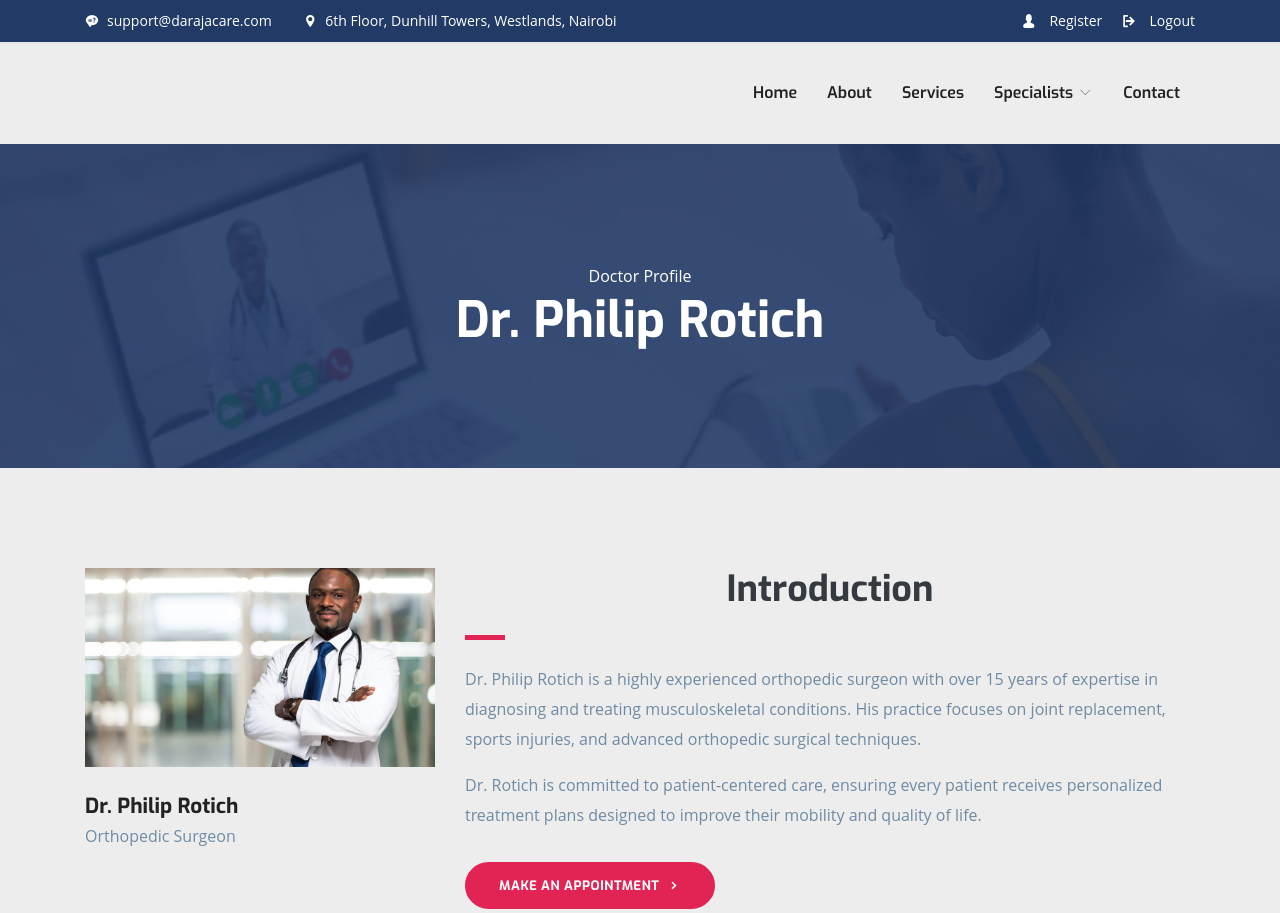
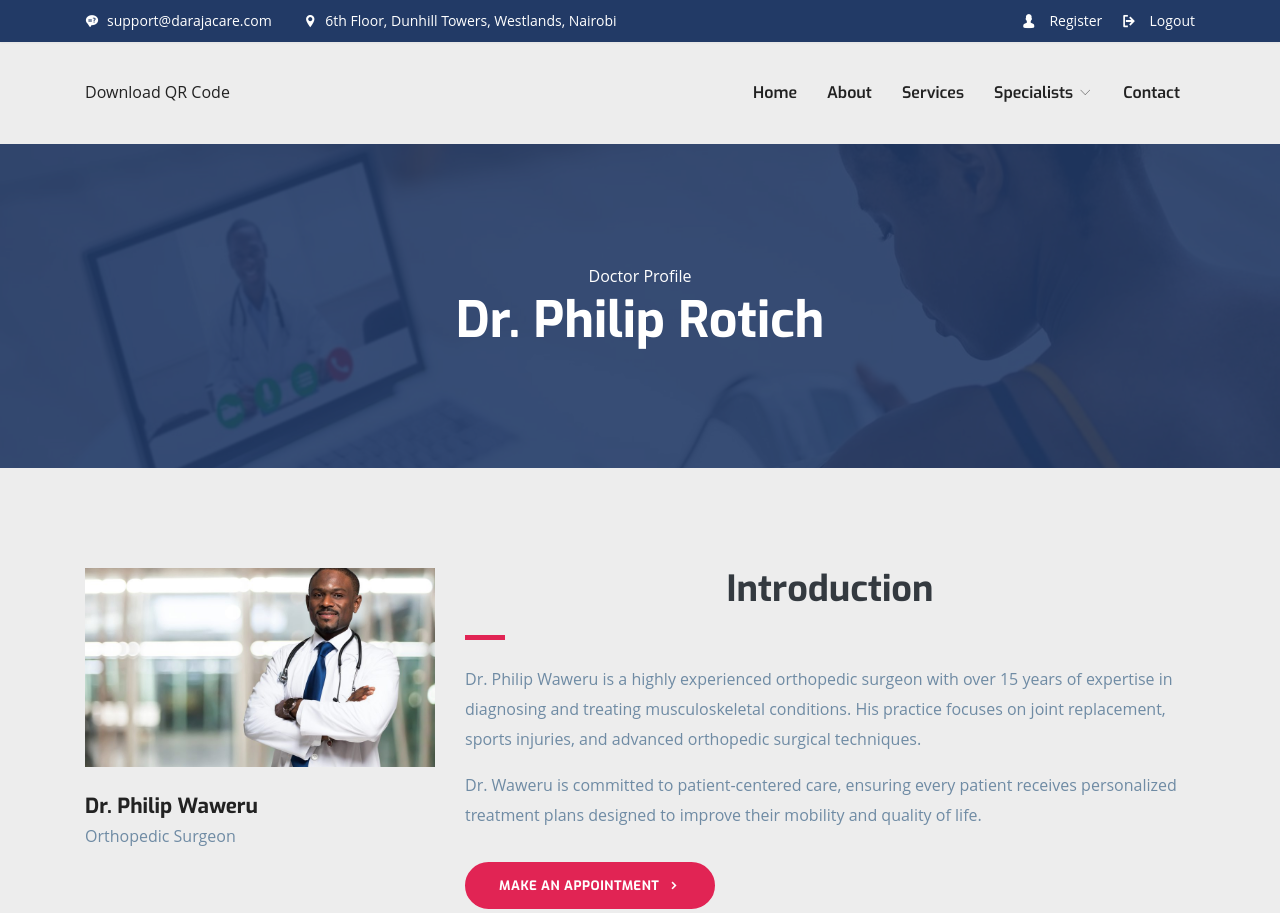
Before and after one commit to Annsrutto/telemedicine, a Django app: page /doctor/ in a window 1280 px wide. Shown: the top 913 px of the page. Run offline with Django 4.2, Linux system fonts and the light colour scheme; parts of the project's set-up code (start-up, migrations or seed data) failed here and were passed over; some libraries are stand-ins or nearby versions.

Commit message:
QR Code generation

```diff
--- a/telemed_app/urls.py
+++ b/telemed_app/urls.py
@@ -20,4 +20,6 @@ urlpatterns = [
     path('pay/', views.pay, name='pay'), # view the payment form
     path('stk/', views.stk, name='stk'), # send the stk push prompt
     path('token/', views.token, name='token'), # generate the token for that particular transaction
+    # path('qr/', views.generate_qr, name='generate_qr'), # QR code generation
+    path('qr/download/', views.generate_qr_download, name='generate_qr_download'), #Downloadable QRCode
 ]
--- a/telemed_app/views.py
+++ b/telemed_app/views.py
@@ -1,5 +1,7 @@
 import requests
 import json
+
+import qrcode
 
 from django.http import HttpResponse
 from django.shortcuts import render, redirect, get_object_or_404
@@ -8,6 +10,11 @@ from .models import Appointment, Department, Doctor, Contact, UploadedImage
 from django.contrib import messages
 from django.contrib.auth.decorators import login_required
 from telemed_app.credentials import LipanaMpesaPpassword, MpesaAccessToken
+
+from io import BytesIO
+from django.http import HttpResponse
+from django.conf import settings
+
 
 
 # Create your views here.
@@ -54,7 +61,7 @@ def contact(request):
     else:
         return render(request, 'pages/contact.html')
 
-@login_required(login_url='user_auth:login')
+# @login_required(login_url='user_auth:login')
 def appointments(request):
     """Contains form for booking appointments"""
     # Check if its a POST method
@@ -85,7 +92,7 @@ def appointments(request):
         return render(request, 'pages/appointment.html', context)
 
 # Retrieve all appointments
-@login_required(login_url='user_auth:login')
+# @login_required(login_url='user_auth:login')
 def display_appointments(request):
     """Displays all appointments"""
     # Create variable for storing appointments
@@ -202,3 +209,35 @@ def stk(request):
         # return HttpResponse("Payment successful")
 
         return redirect('telemed_app:appointments')
+
+# # QR Code Generation
+# def generate_qr(request):
+#     """Generate a QR code for the website URL"""
+#     website_url = request.build_absolute_uri("/")  # Get the base URL of your website
+
+#     qr = qrcode.QRCode(
+#         version=1,
+#         error_correction=qrcode.constants.ERROR_CORRECT_L,
+#         box_size=10,
+#         border=4,
+#     )
+#     qr.add_data(website_url)
+#     qr.make(fit=True)
+
+#     img = qr.make_image(fill_color="black", back_color="white")
+
+#     buffer = BytesIO()
+#     img.save(buffer, format="PNG")
+#     return HttpResponse(buffer.getvalue(), content_type="image/png")
+
+# Downaloadable QR Code
+def generate_qr_download(request):
+    """Generate and download a QR code for the website URL"""
+    website_url = request.build_absolute_uri("/")
+    qr = qrcode.make(website_url)
+
+    buffer = BytesIO()
+    qr.save(buffer, format="PNG")
+    response = HttpResponse(buffer.getvalue(), content_type="image/png")
+    response["Content-Disposition"] = 'attachment; filename="website_qr.png"'
+    return response
--- a/templates/pages/base.html
+++ b/templates/pages/base.html
@@ -33,6 +33,7 @@
 <body id="top">
 
 {% include 'pages/header.html' %}
+
 
 {% block content %}
   {% if messages %}
--- a/templates/pages/doctor.html
+++ b/templates/pages/doctor.html
@@ -34,7 +34,7 @@
 					<img src="{% static 'assets/images/team/1.jpg' %}" alt="" class="img-fluid w-100">
 
 					<div class="info-block mt-4">
-						<h4 class="mb-0">Dr. Philip Rotich</h4>
+						<h4 class="mb-0">Dr. Philip Waweru</h4>
 						<p>Orthopedic Surgeon</p>
 
 						<!-- <ul class="list-inline mt-4 doctor-social-links">
@@ -52,8 +52,8 @@
 				<div class="doctor-details mt-4 mt-lg-0">
 					<h2 class="text-md text-dark">Introduction</h2>
 					<div class="divider my-4"></div>
-					<p>Dr. Philip Rotich is a highly experienced orthopedic surgeon with over 15 years of expertise in diagnosing and treating musculoskeletal conditions. His practice focuses on joint replacement, sports injuries, and advanced orthopedic surgical techniques.</p>
-					<p>Dr. Rotich is committed to patient-centered care, ensuring every patient receives personalized treatment plans designed to improve their mobility and quality of life.</p>
+					<p>Dr. Philip Waweru is a highly experienced orthopedic surgeon with over 15 years of expertise in diagnosing and treating musculoskeletal conditions. His practice focuses on joint replacement, sports injuries, and advanced orthopedic surgical techniques.</p>
+					<p>Dr. Waweru is committed to patient-centered care, ensuring every patient receives personalized treatment plans designed to improve their mobility and quality of life.</p>
 
 					<a href="{% url 'telemed_app:appointments' %}" class="btn btn-main-2 btn-round-full mt-3">Make an Appointment<i class="icofont-simple-right ml-2  "></i></a>
 				</div>
--- a/templates/pages/header.html
+++ b/templates/pages/header.html
@@ -26,6 +26,8 @@
 	<nav class="navbar navbar-expand-lg navigation" id="navbar">
 		<div class="container">
 			<!-- <h2 class="navbar-brand text-dark" >DarajaCare</h2> -->
+			<a href="{% url 'telemed_app:generate_qr_download' %}" download>Download QR Code</a>
+
 		 	 <a class="navbar-brand" href="{% url 'telemed_app:home' %}">
 			  	<!-- <img src="{% static 'assets/images/logo.jpeg' %}" alt="" class="img-fluid"> -->
 			  </a>
--- a/templates/pages/index.html
+++ b/templates/pages/index.html
@@ -12,6 +12,7 @@
   {% endfor %}
 </ul>
 {%endif%}
+
 
 <!-- Slider section -->
 <section class="banner">
```
Also changed, not shown: templates/pages/contact.html (line endings or trailing spaces), 1 other file.
